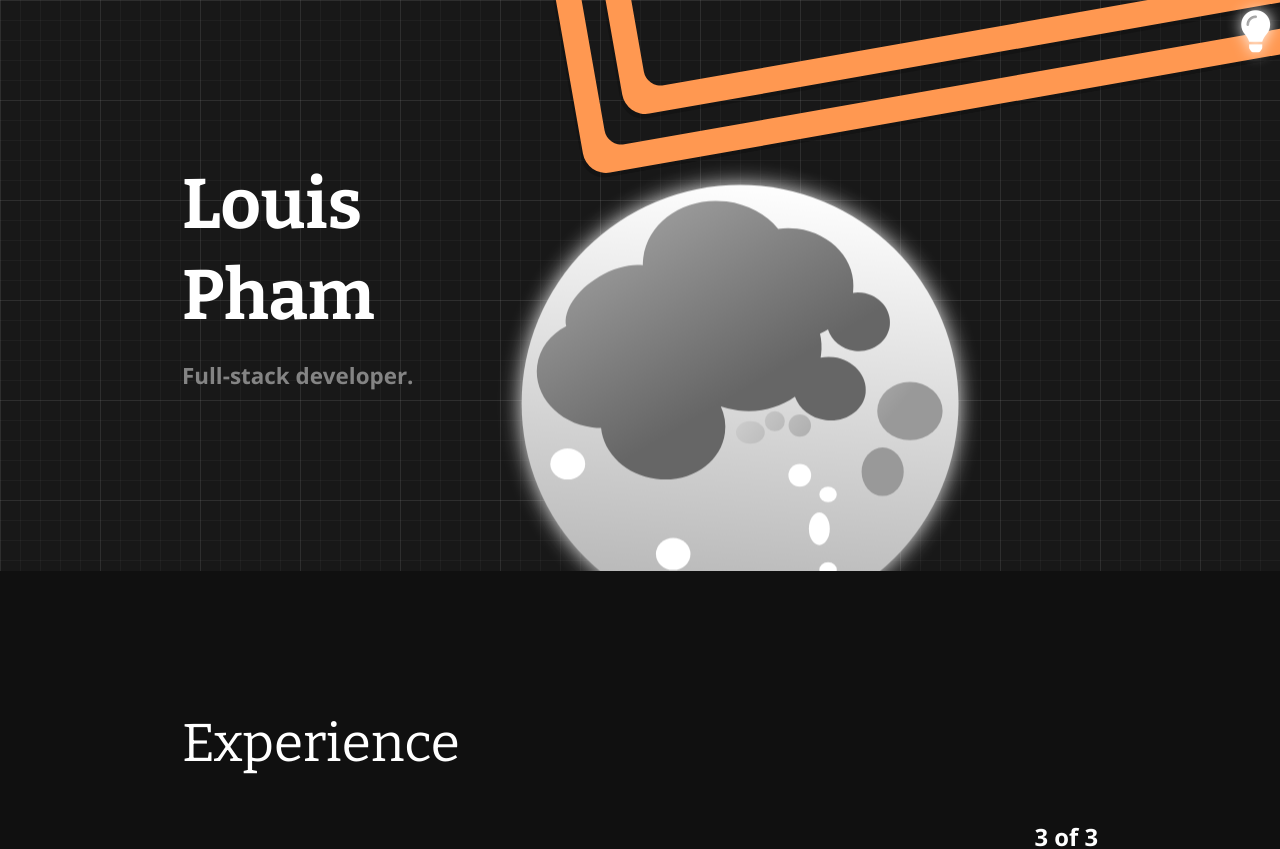
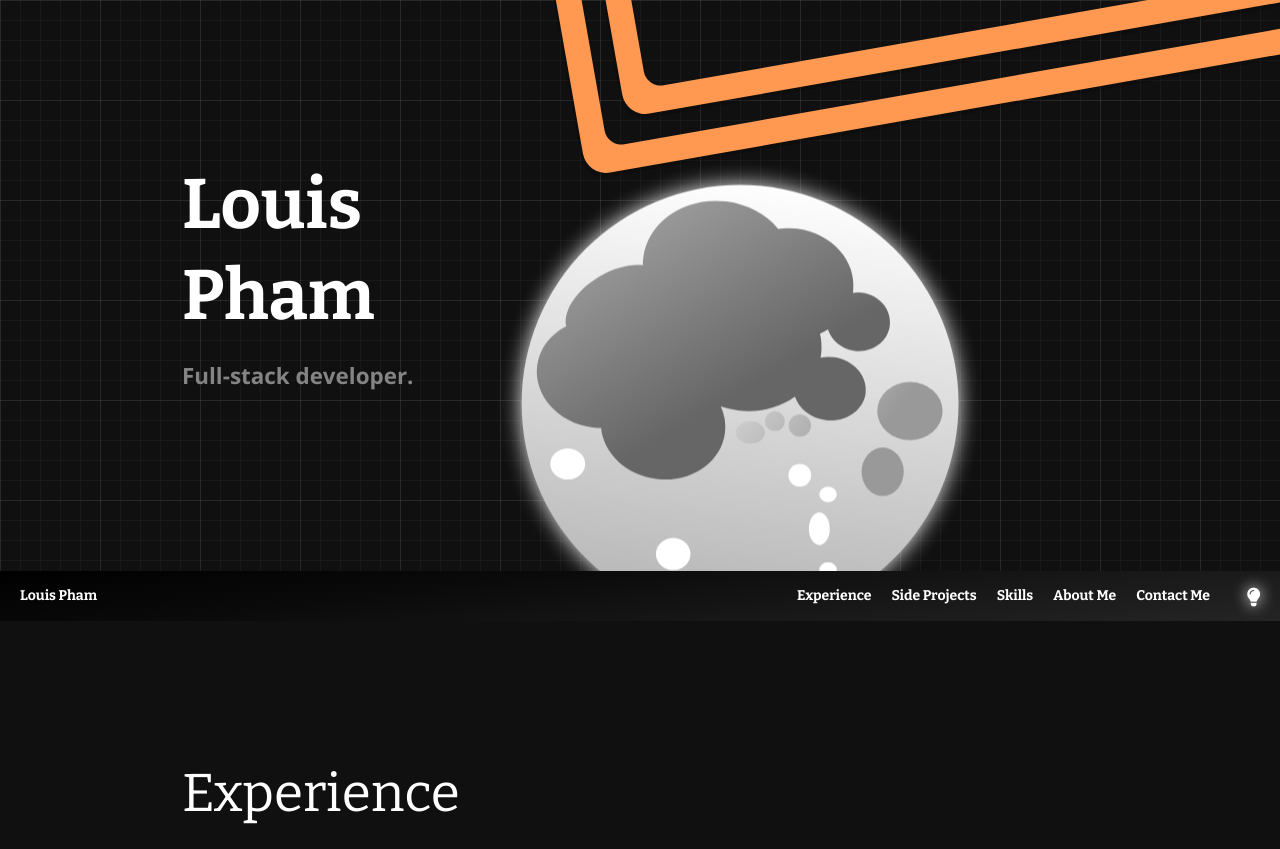
Before and after one commit to louis-pham/ARCHIVE-louis-pham.github.io, a React (Create React App) app: page / in a window 1280 px wide. Shown: the top 849 px of the page. Built offline with nearby package versions, Linux system fonts and the light colour scheme.

Commit message:
Add nav bar

```diff
--- a/src/App.js
+++ b/src/App.js
@@ -12,11 +12,17 @@ import "regenerator-runtime/runtime";
 function App() {
   const [nightModeOn, toggleNightMode] = useState(false);
   const [isLoading, toggleLoading] = useState(true);
+  const [isNavbarActive, toggleNavbar] = useState(false);
 
   let setNightMode = () => {
     let newValue = !nightModeOn;
     toggleNightMode(newValue);
     Cookies.set("night-mode", newValue, {expires: 1});
+  };
+
+  let setNavbar = () => {
+    let newValue = !isNavbarActive;
+    toggleNavbar(newValue);
   };
 
   let hideElement = (e) => {
@@ -64,8 +70,32 @@ function App() {
         </div>
         <div className="loading__bottom-border"></div>
       </div>
-      <span className="animated fadeInRight night-mode-toggle" onClick={() => setNightMode()}><i className="fas fa-lightbulb fa-3x"></i></span>
       <Intro isLoading={isLoading} />
+      <nav className="navbar">
+        <span className="animated fadeInRight night-mode-toggle" onClick={() => setNightMode()}><i className="fas fa-lightbulb fa-lg"></i></span>
+        <span onClick={() => setNavbar()} className="navbar__toggle" id="navbar-toggle">
+          <i className="fas fa-bars"></i>
+        </span>
+        <a href="#intro" className="navbar__logo">Louis Pham</a>
+        <ul className={"navbar__main" + (isNavbarActive ? " active" : "")} id="navbar-main">
+            <li>
+                <a href="#experience" className="navbar__link">Experience</a>
+            </li>
+            <li>
+                <a href="#side-projects" className="navbar__link">Side Projects</a>
+            </li>
+            <li>
+                <a href="#skills" className="navbar__link">Skills</a>
+            </li>
+            <li>
+                <a href="#about-me" className="navbar__link">About Me</a>
+            </li>
+            <li>
+                <a href="#contact-me" className="navbar__link">Contact Me</a>
+            </li>
+
+        </ul>
+      </nav>
       <Experience />
       <SideProjects />
       <Skills />
--- a/src/css/index.css
+++ b/src/css/index.css
@@ -1,3 +1,8 @@
+* {
+  box-sizing: border-box;
+  padding: 0;
+}
+
 :root {
   --vertical-gutter: 2em;
   --horizontal-gutter: 2em;
@@ -85,6 +90,72 @@ ul {
   text-align: left;
   max-width: 700px;
   margin: 0 auto;
+}
+
+.navbar {
+  z-index: 2;
+  position: sticky;
+  top: 0;
+  background: rgb(255,255,255);
+  background: linear-gradient(173deg, rgba(255,255,255,1) 0%, rgba(241,241,241,0.9612045501794468) 35%, rgba(231,231,231,0.9163866230085784) 100%);
+  padding-bottom: 10px;
+}
+
+.navbar__toggle {
+  position: absolute;
+  top: 10px;
+  right: 20px;
+  cursor: pointer;
+  color: rgba(0, 0, 0, 0.3);
+  font-size: 24px;
+}
+
+.navbar__logo, .navbar__link {
+  color: rgb(0, 0, 0);
+  text-decoration: none;
+  font-weight: bold;
+  font-family: 'Bitter', serif;
+}
+
+.navbar__link {
+  display: block;
+  padding: 10px 0;
+}
+
+.navbar__logo:visited, .navbar__link:visited {
+  color: rgb(0, 0, 0);
+}
+
+.navbar__link:hover {
+  color: rgb(0, 0, 0);
+}
+
+.navbar__logo {
+  display: inline-block;
+  margin-top: 10px;
+  margin-left: 20px;
+}
+
+.navbar__main {
+  list-style-type: none;
+  display: none;
+}
+
+.navbar__main li {
+  text-align: center;
+}
+
+.navbar__main li:first-child {
+  margin-top: 15px;
+}
+
+.navbar__main li:hover {
+  background-color: #cfcfcf;
+  box-shadow: inset -5px 0 0 #6b6b6b, inset 5px 0 0 #6b6b6b;
+}
+
+.active {
+  display: block;
 }
 
 section {
--- a/src/css/mediaqueries.css
+++ b/src/css/mediaqueries.css
@@ -86,6 +86,46 @@
   .intro__heatpipe {
     top: -675px;
     left: 300px;
+  }
+
+  .navbar {
+    display: flex;
+    justify-content: space-between;
+    padding-bottom: 0;
+    height: 50px;
+    align-items: center;
+  }
+
+  .navbar__main {
+    display: flex;
+    margin-right: 60px;
+    flex-direction: row;
+    justify-content: flex-end;
+  }
+
+  .navbar__main li {
+    margin: 0;
+  }
+
+  .navbar__main li:first-child {
+    margin-top: 0;
+  }
+
+  .navbar__link {
+    padding: 10px;
+  }
+
+  .navbar__logo {
+    margin-top: 0;
+  }
+
+  .navbar__toggle {
+    display: none;
+  }
+
+  .night-mode-toggle {
+    top: 14px;
+    right: 20px;
   }
 
   .work-item {
--- a/src/css/nightmode.css
+++ b/src/css/nightmode.css
@@ -12,10 +12,9 @@
 }
 
 .night-mode-toggle {
-  position: fixed;
+  position: absolute;
   top: 10px;
-  right: 10px;
-  z-index: 100;
+  right: 60px;
   color: rgba(0, 0, 0, 0.3);
   cursor: pointer;
 }
@@ -27,6 +26,20 @@
 
 .night-mode .intro__wrapper {
   background-color: black;
+}
+
+.night-mode .navbar {
+  background: rgb(0,0,0);
+  background: linear-gradient(173deg, rgba(0,0,0,1) 0%, rgba(11,11,11,0.9612045501794468) 35%, rgba(40,40,40,0.9163866230085784) 100%);
+}
+
+.night-mode .navbar__toggle, .night-mode .navbar__link, .night-mode .navbar__logo, .night-mode .navbar__link:visited, .night-mode .navbar__logo:visited {
+  color: white;
+}
+
+.night-mode .navbar__main li:hover {
+  background-color: #151515;
+  box-shadow: inset -5px 0 0 #000000, inset 5px 0 0 #000000;
 }
 
 .night-mode .work-item {
--- a/src/index.js
+++ b/src/index.js
@@ -9,8 +9,8 @@ import './css/sections/aboutme.css';
 import './css/sections/contactme.css';
 import './css/loading.css';
 import './css/keyframes.css';
+import './css/nightmode.css';
 import './css/mediaqueries.css';
-import './css/nightmode.css';
 import App from './App.js';
 import * as serviceWorker from './serviceWorker';
 
--- a/src/sections/AboutMe.js
+++ b/src/sections/AboutMe.js
@@ -2,7 +2,7 @@ import React from 'react';
 
 function AboutMe(props) {
   return (
-    <section className="about-me">
+    <section id="about-me" className="about-me">
       <h2>About Me</h2>
       {/* downloads image on initial page load rather than waiting for hover pseudo-class (only works on Firefox) */}
       <img src="images/fightstick_active.svg" hidden alt="" />
--- a/src/sections/ContactMe.js
+++ b/src/sections/ContactMe.js
@@ -2,7 +2,7 @@ import React from 'react';
 
 function ContactMe(props) {
   return (
-    <section className="contact-me">
+    <section id="contact-me" className="contact-me">
       <h2>Let's get in touch!</h2>
       <form id="contact-form" className="contact-form" action="https://formspree.io/mnqplqqy" method="POST">
         <fieldset>
--- a/src/sections/Experience.js
+++ b/src/sections/Experience.js
@@ -82,7 +82,7 @@ class Experience extends React.Component {
 
   render() {
     return (
-      <section className="experience">
+      <section id="experience" className="experience">
         <span className="experience__header">
           <h2>Experience</h2>
         </span>
--- a/src/sections/Intro.js
+++ b/src/sections/Intro.js
@@ -3,7 +3,7 @@ import React from 'react';
 function Intro(props) {
   let isLoading = props.isLoading;
   return (
-    <section className={"intro" + (!isLoading ? " intro--loading-done" : "")}>
+    <section id="intro" className={"intro" + (!isLoading ? " intro--loading-done" : "")}>
       <div className="intro__heatpipe" aria-hidden="true"></div>
       <div className={"intro__moon"} aria-hidden="true"></div>
       <h1 className="intro__name animated"><span>Louis<br />Pham</span></h1>
--- a/src/sections/SideProjects.js
+++ b/src/sections/SideProjects.js
@@ -2,7 +2,7 @@ import React from 'react';
 
 function SideProjects(props) {
   return (
-    <section className="side-projects">
+    <section id="side-projects" className="side-projects">
       <h2>Side Projects</h2>
       <div className="project-item">
         <h3 className="project-item__title">Dance Events <a title="Go to my Dance Events demo page" href="https://dance-events.herokuapp.com/"><i className="fas fa-external-link-alt"></i></a></h3>
--- a/src/sections/Skills.js
+++ b/src/sections/Skills.js
@@ -2,7 +2,7 @@ import React from 'react';
 
 function Skills(props) {
   return (
-    <section className="skills-section">
+    <section id="skills" className="skills-section">
       <h2>Skills</h2>
       <div>
         <div className="skill-level">
```
